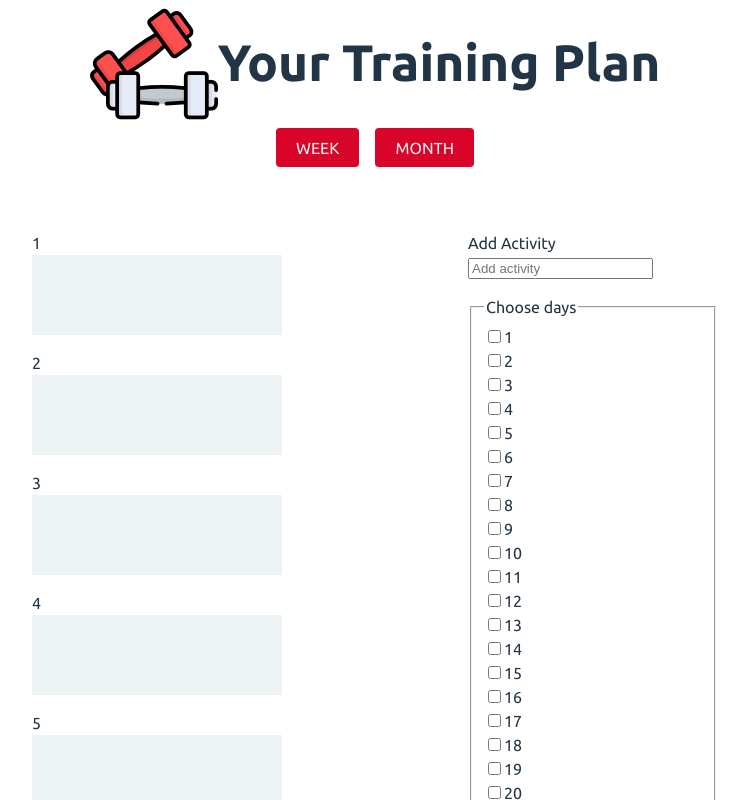
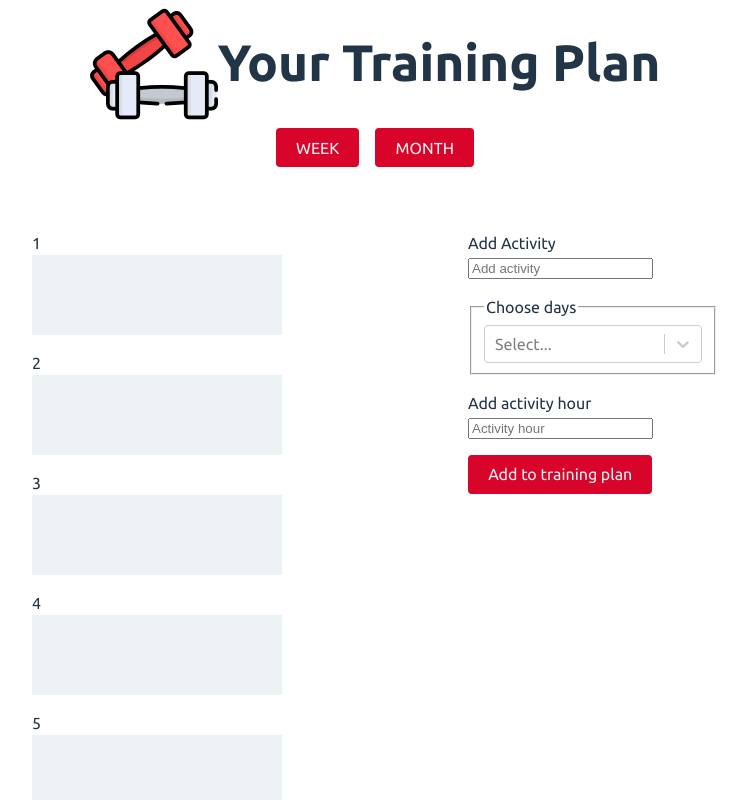
Before and after one commit to AnnaKus5/YourTrainingPlan, a React (Vite) app in the folder my-training-plan/: page / in a window 1280 px wide. Shown: the top 800 px of the page, without its empty margins (265-1012 px from the left). Built offline with nearby package versions, Linux system fonts and the light colour scheme.

Commit message:
Add month selected list

```diff
--- a/my-training-plan/package.json
+++ b/my-training-plan/package.json
@@ -11,7 +11,8 @@
   "dependencies": {
     "nanoid": "^4.0.0",
     "react": "^18.2.0",
-    "react-dom": "^18.2.0"
+    "react-dom": "^18.2.0",
+    "react-select": "^5.7.0"
   },
   "devDependencies": {
     "@types/react": "^18.0.26",
--- a/my-training-plan/src/AddActivitySection.jsx
+++ b/my-training-plan/src/AddActivitySection.jsx
@@ -1,8 +1,9 @@
 import React from "react";
+import Select from "react-select";
 
 export default function AddActivitySection(props) {
 
-    const weekDaysCheboxes = props.trainingData.map(day => {
+    const weekCheboxes = props.trainingData.map(day => {
         return (
             <div key={day.day}>
                 <input
@@ -16,6 +17,11 @@ export default function AddActivitySection(props) {
             </div>
         )
     })
+
+    const monthOptions = props.trainingData.map(day => {
+        return { value: day.day, label: day.day}
+    })
+
     return (
         <form className="add-activity-container">
             <div className="input-container">
@@ -31,7 +37,11 @@ export default function AddActivitySection(props) {
             <fieldset>
                 <legend>Choose days</legend>
                 <div>
-                    {weekDaysCheboxes}
+                    {props.site === "week" ?
+                        weekCheboxes :
+                        <Select options={monthOptions}
+                        isMulti
+                        hideSelectedOptions={false} />}
                 </div>
             </fieldset>
             </div>
--- a/my-training-plan/src/App.jsx
+++ b/my-training-plan/src/App.jsx
@@ -1,4 +1,4 @@
-import { useState, useEffect } from 'react'
+import { useState, useEffect, useRef } from 'react'
 import './App.css'
 import AddActivitySection from './AddActivitySection'
 import WeekPage from './WeekPage'
@@ -9,6 +9,10 @@ export default function App() {
   const [ site, setSite ] = useState("month")
 
   const [ trainingData, setTrainingData ] = useState(createTrainingData())
+
+  useEffect(() => {
+    setTrainingData(createTrainingData())
+  }, [site])
 
   useEffect(() => {
     findInput("activity").value = ""
@@ -37,21 +41,23 @@ export default function App() {
     return data;
   }
 
-  console.log(trainingData)
+  function changePlan(event) {
+    setSite(() => {
+      if (event.target.id === "week-button") return "week"
+      if (event.target.id === "month-button") return "month"
+    })
+  }
 
   function findInput(id) {
     return document.getElementById(id);
-  }
+  } //useRef?
 
   // function checkValidForm(event) {
-
   // event.preventDefault()
-
   //   if (findInput("activity").value === "") {
   //     console.log("Add activity")
   //   }
       // if (checkbox?)
-
     //  changeDataTraining();
   // }
 
@@ -106,8 +112,8 @@ export default function App() {
       <h1>Your Training Plan</h1>
       </header>
     <nav>
-      <button className="nav-button" id="week-button">WEEK</button>
-      <button className="nav-button" id="month-button">MONTH</button>
+      <button onClick={changePlan} className="nav-button" id="week-button">WEEK</button>
+      <button onClick={changePlan} className="nav-button" id="month-button">MONTH</button>
     </nav>
     <main className="main-container">
       {site === "week" ?
@@ -120,11 +126,13 @@ export default function App() {
         trainingData={trainingData}
         setTrainingData={setTrainingData}
         createTrainingData={createTrainingData}
-        deletePlan={deletePlan}/>}
+        deletePlan={deletePlan}/>
+        }
       <AddActivitySection
         trainingData={trainingData}
         dayChecked={dayChecked}
-        changeDataTraining={changeDataTraining}/>
+        changeDataTraining={changeDataTraining}
+        site={site}/>
     </main>
     </>
   )
--- a/my-training-plan/src/MonthPage.jsx
+++ b/my-training-plan/src/MonthPage.jsx
@@ -1,5 +1,6 @@
 import React from "react";
 import './App.css'
+import "./MonthPage.css"
 
 export default function MonthPage(props) {
 
```
Also changed, not shown: 1 other file (tests, documents, lock files or other folders).
